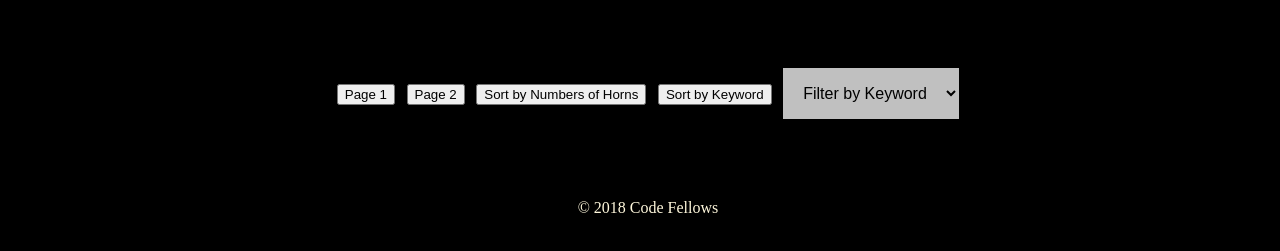
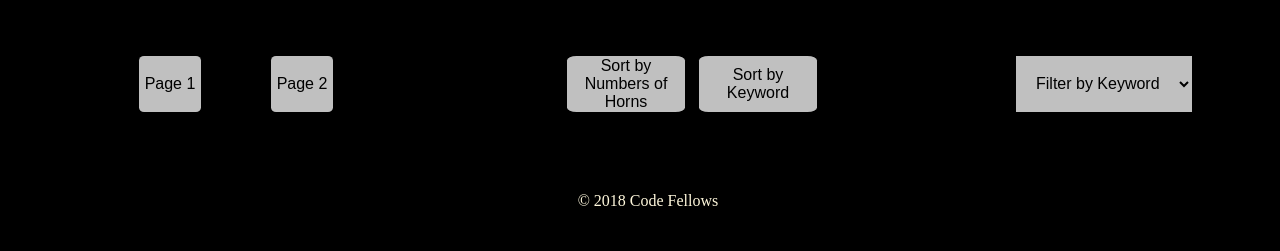
Before and after one commit to NJCrain/301-day-3, a plain HTML site: page index.html in a window 1280 px wide. Shown: the part 177-428 px from the top of the page. Drawn offline with nearby package versions, Linux system fonts and the light colour scheme; no server answers.

Commit message:
added final styling

```diff
--- a/css/style.css
+++ b/css/style.css
@@ -16,6 +16,31 @@ header{
   font-family: 'Montserrat Alternates', sans-serif;
   font-size: 2.75em;
   text-align:center;
+}
+
+nav {
+  display: flex;
+  justify-content: space-around;
+}
+
+div {
+  display: flex;
+  width: 6em;
+  justify-content: space-around;
+}
+
+button {
+  background-color: silver;
+  border: none;
+  border-radius: 8%;
+  color: black;
+  cursor: pointer;
+  font-size: 16px;
+  max-width: 45%;
+}
+
+button:hover {
+  background-color: #d3d3d3;
 }
 
 select{
--- a/index.html
+++ b/index.html
@@ -25,14 +25,19 @@
   <body>
     <header>
       <h1>The Gallery of Horns</h1>
-     <button value="page1">Page 1</button>
-     <button value="page2">Page 2</button>
-     <button value="sortHorn">Sort by Numbers of Horns</button>
-     <button value="sortKeyword">Sort by Keyword</button>
-
+    <nav>
+      <div>
+        <button value="page1">Page 1</button>
+        <button value="page2">Page 2</button>
+     </div>
+     <div>
+        <button value="sortHorn">Sort by Numbers of Horns</button>
+        <button value="sortKeyword">Sort by Keyword</button>
+    </div>
       <select>
         <option value="default">Filter by Keyword</option>
       </select>
+    </nav>
     </header>
     <main>
 
```
